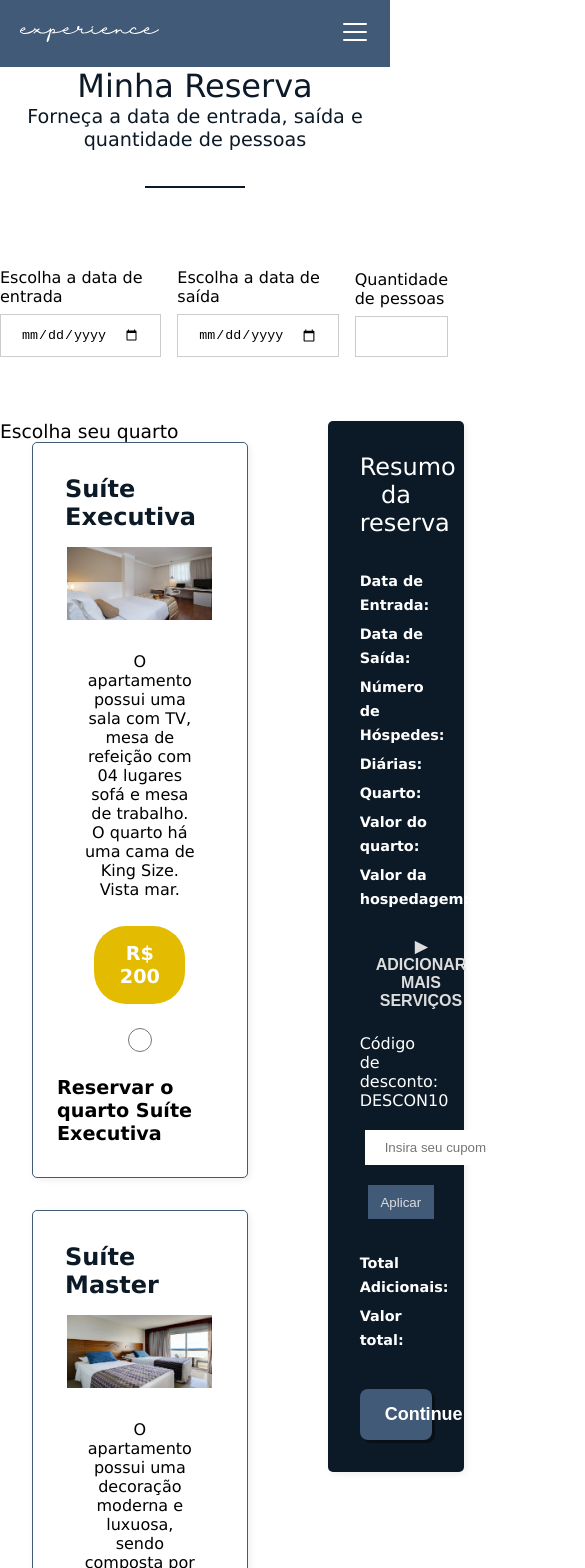
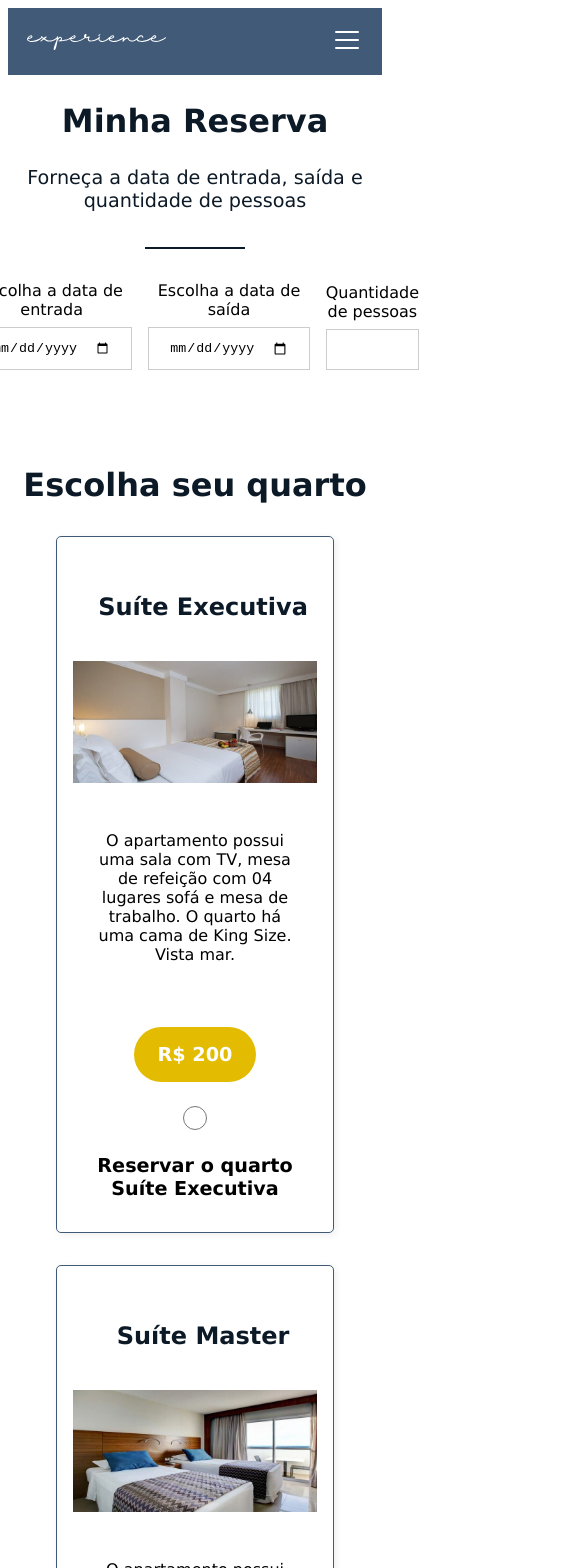
Before and after one commit to rcleyton/tex5-hotelaria-full, a Vue app in the folder web/: page /reservas in a window 390 px wide. Shown: the top 1568 px of the page, 585 px wide, since content can reach past the window. Built offline with nearby package versions, Linux system fonts and the light colour scheme.

Commit message:
refactor: correção da responsividade da página reserva

```diff
--- a/web/src/App.vue
+++ b/web/src/App.vue
@@ -1,7 +1,7 @@
 <template>
 	<HeaderComponent />
 	<main>
-		<router-view/>
+		<router-view />
 	</main>
 	<FooterComponent />
 </template>
@@ -15,17 +15,19 @@ export default {
 	name: 'App',
 	components: {
 		HeaderComponent,
-    FooterComponent
+		FooterComponent,
 	},
-	mounted: function() {
-		if(window.localStorage.getItem('reserva')) {
-			store.state.dadosReserva = JSON.parse(window.localStorage.getItem('reserva'));
+	mounted: function () {
+		if (window.localStorage.getItem('reserva')) {
+			store.state.dadosReserva = JSON.parse(
+				window.localStorage.getItem('reserva')
+			);
 		}
-		if(window.localStorage.getItem('usuario')) {
+		if (window.localStorage.getItem('usuario')) {
 			store.state.usuario = JSON.parse(window.localStorage.getItem('usuario'));
 		}
-	}
-}
+	},
+};
 </script>
 
 <style>
@@ -36,18 +38,29 @@ html {
 	scroll-behavior: smooth;
 }
 
-*, *:before, *:after {
+*,
+*:before,
+*:after {
 	box-sizing: inherit;
 }
 
-body, h1, h2, h3, h4, h5, h6, p, ol, ul {
-  margin: 0;
-  padding: 0;
+body,
+h1,
+h2,
+h3,
+h4,
+h5,
+h6,
+p,
+ol,
+ul {
 	font-weight: normal;
-  font-family: 'Lucida Sans', 'Lucida Sans Regular', 'Lucida Grande', 'Lucida Sans Unicode', Geneva, Verdana, sans-serif;
+	font-family: 'Lucida Sans', 'Lucida Sans Regular', 'Lucida Grande',
+		'Lucida Sans Unicode', Geneva, Verdana, sans-serif;
 }
 
-ol, ul {
+ol,
+ul {
 	list-style: none;
 }
 
@@ -55,5 +68,4 @@ img {
 	max-width: 100%;
 	height: auto;
 }
-
 </style>
--- a/web/src/components/QuartoCard.vue
+++ b/web/src/components/QuartoCard.vue
@@ -51,12 +51,12 @@ $yellow: #e3bb00ff;
 .roomOptions__room {
 	background-color: #fff;
 	border: 0.1rem solid #415a77;
-	margin-bottom: 2rem;
-	margin-left: 2rem;
-	padding-left: 5rem;
-	padding-bottom: 2rem;
+	margin: 2rem 3rem;
+	/* margin-left: 2rem; */
+	/* padding-left: 5rem; */
+	/* padding-bottom: 2rem; */
 	border-radius: 5px;
-	box-shadow: 2px 2px 7px rgba(0, 0, 0, 0.07);
+	box-shadow: 2px 2px 7px rgb(0 0 0 / 7%);
 }
 
 .reserva {
@@ -69,6 +69,10 @@ $yellow: #e3bb00ff;
 .roomOptions__roomImagem {
 	padding: 0 0 2rem 0;
 	width: 80%;
+
+	@media (max-width: 768px) {
+		width: 100%;
+	}
 }
 
 .roomOptions__roomTitle {
@@ -82,6 +86,10 @@ $yellow: #e3bb00ff;
 	text-align: center;
 	padding: 0 1rem 1.7rem 1rem;
 	width: 80%;
+
+	@media (max-width: 768px) {
+		width: 100%;
+	}
 }
 
 .roomOptions__roomPrice {
@@ -108,9 +116,11 @@ $yellow: #e3bb00ff;
 	font-weight: 700;
 	margin: 1.2rem 0;
 	font-size: 1.2rem;
+	text-align: center;
 
 	@media (max-width: 768px) {
 		font-weight: 700;
+		text-align: center;
 		margin: 0.5rem 0;
 	}
 }
@@ -119,8 +129,8 @@ $yellow: #e3bb00ff;
 	position: relative;
 	color: #0c1926;
 	font-size: 2rem;
-	margin: 45px 0 5px 0;
-	text-align: left;
+	margin: auto;
+	text-align: center;
 }
 
 .select {
@@ -131,6 +141,7 @@ $yellow: #e3bb00ff;
 		display: flex;
 		flex-direction: column;
 		align-items: center;
+		text-align: center;
 	}
 }
 
--- a/web/src/components/ResumoReserva.vue
+++ b/web/src/components/ResumoReserva.vue
@@ -80,25 +80,48 @@ export default {
 </script>
 <style lang="scss" scoped>
 .resume {
-	align-self: start;
+	display: flex;
+	width: 30vw;
+	height: auto;
+	max-height: 80vh;
+	overflow: auto;
+	position: -webkit-sticky;
 	position: sticky;
+	top: 2%;
+	margin-top: 1rem;
 	background: #0c1926;
 	color: #fff;
-	top: 200px;
-	width: 35vw;
-	margin-bottom: 5.1rem;
-	margin-left: 5rem;
-	border-radius: 5px;
+	margin-bottom: 2rem;
+	margin-left: 2rem;
+	border-radius: 1rem;
 	box-shadow: 2px 2px 7px rgba(0, 0, 0, 0.07);
+
+	@media (max-width: 768px) {
+		position: sticky;
+		width: 100%;
+		margin: 1rem auto;
+		text-align: center;
+	}
 }
 
 .resume__reserve {
 	padding: 2rem;
 }
 
+.resume__l {
+	padding: 0;
+}
+
+.resume__total {
+	padding: 0;
+}
 .resume__title {
-	text-align: center;
+	text-align: left;
 	margin-bottom: 2rem;
+
+	@media (max-width: 768px) {
+		text-align: center;
+	}
 }
 
 .resume__listItem {
--- a/web/src/views/ReservasView.vue
+++ b/web/src/views/ReservasView.vue
@@ -44,7 +44,7 @@
 	</section>
 	<div class="box">
 		<div class="roomOptions__room">
-			<h3 class="roomOptions__paragraph">Escolha seu quarto</h3>
+			<h3 class="roomOptions__paragraph select_room">Escolha seu quarto</h3>
 			<QuartoCard
 				v-for="quarto in quartosHotel"
 				:quarto="quarto"
@@ -76,8 +76,29 @@ export default {
 };
 </script>
 <style lang="scss" scoped>
+.containerReserv__form {
+	margin: 1rem;
+	text-align: center;
+
+	h2 {
+		text-align: center;
+		font-size: 2rem;
+		font-weight: 700;
+	}
+}
 .box {
 	display: flex;
+
+	h3 {
+		text-align: center;
+		font-size: 2rem;
+		font-weight: 700;
+		color: #0c1926;
+	}
+
+	@media (max-width: 768px) {
+		flex-direction: column;
+	}
 }
 
 .form__title {
@@ -105,14 +126,18 @@ export default {
 
 .form__date {
 	display: flex;
-	padding: 5rem 0 4rem 0;
-	justify-content: space-evenly;
+	padding: 2rem 0 3rem 0;
+	justify-content: center;
 	align-items: flex-end;
 	column-gap: 1rem;
 }
 
 .form__date label {
 	padding: 0 0 1rem 0;
+
+	@media (max-width: 768px) {
+		font-size: 1rem;
+	}
 }
 
 .form__date input {
```
Lines whose indentation alone changed are shown as unchanged.
